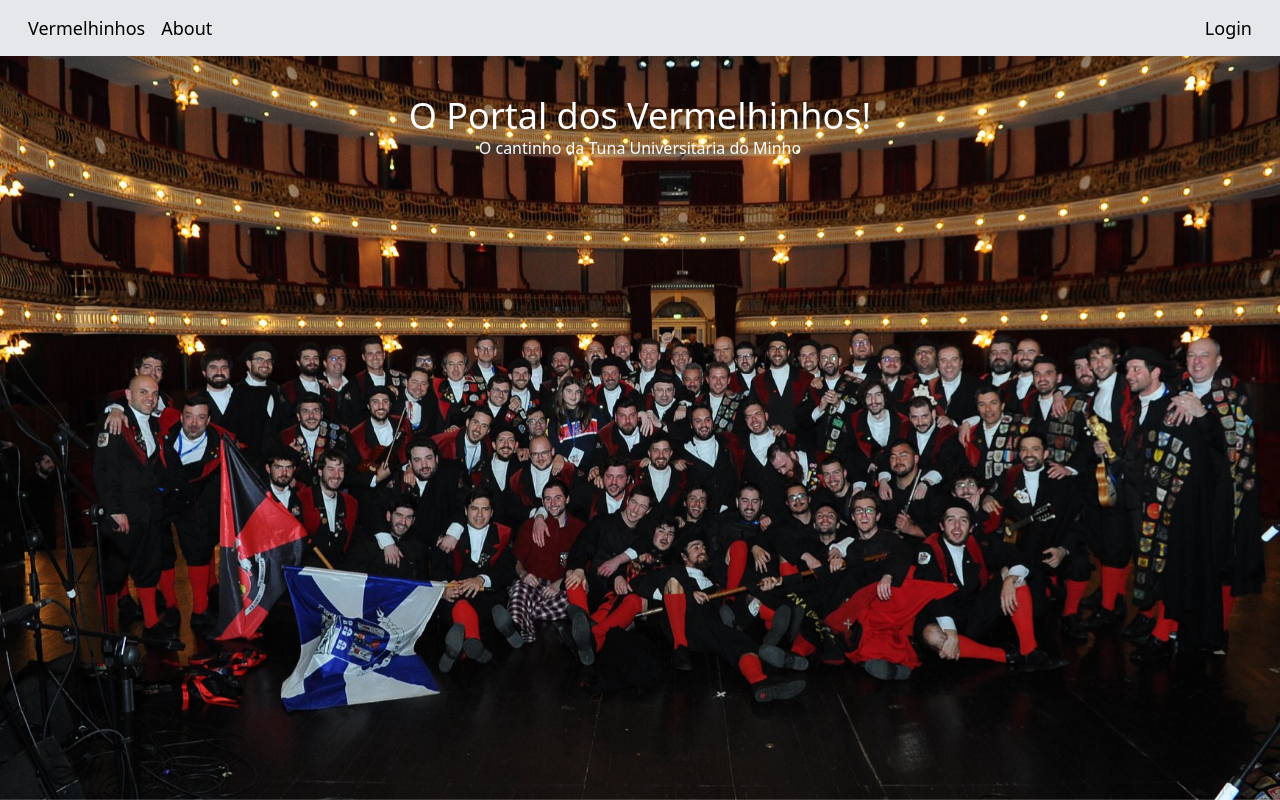
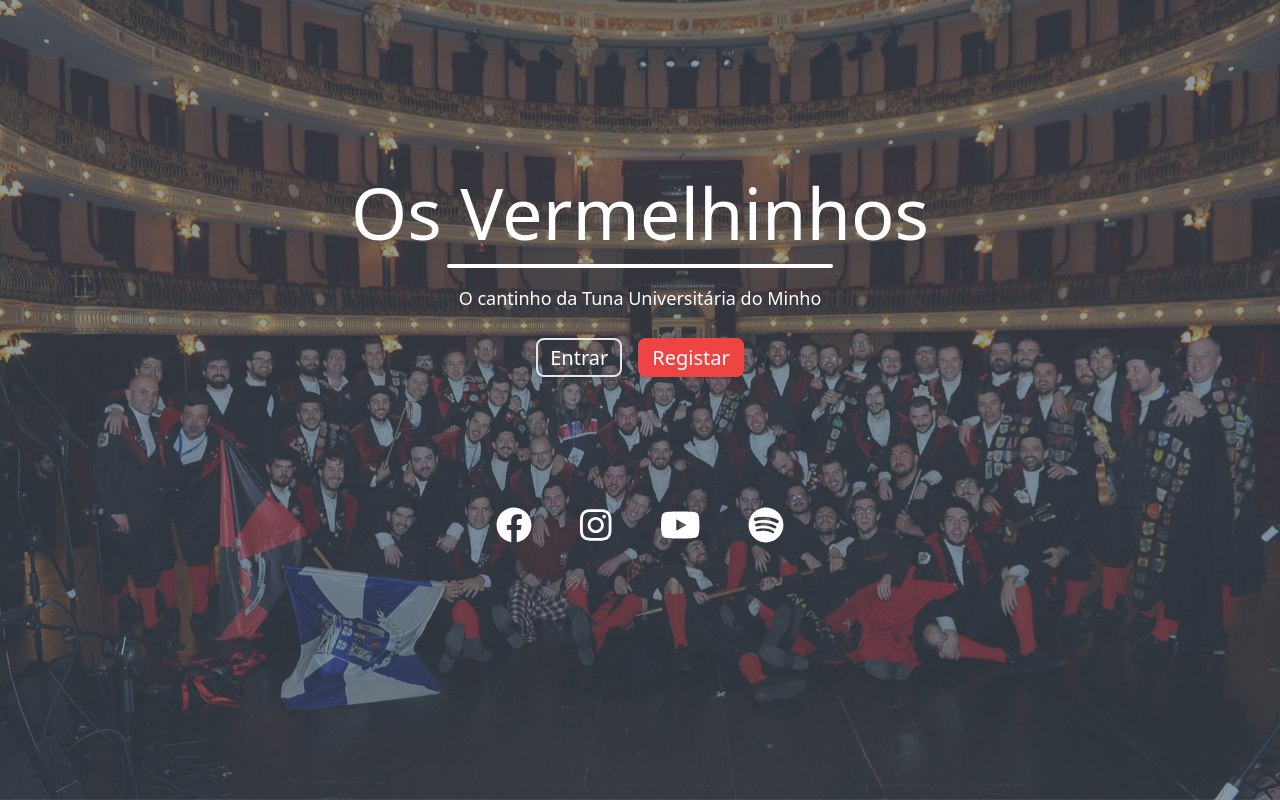
Before and after one commit to Guiguerreiro39/tum-portal, a Vue app in the folder client/: page / in a window 1280 px wide. Built offline with nearby package versions, Linux system fonts and the light colour scheme; no server answers.

Commit message:
Home page and login frontend

```diff
--- a/client/package.json
+++ b/client/package.json
@@ -9,6 +9,11 @@
     "test:unit": "vue-cli-service test:unit"
   },
   "dependencies": {
+    "@fortawesome/fontawesome-svg-core": "^1.2.32",
+    "@fortawesome/free-brands-svg-icons": "^5.15.1",
+    "@fortawesome/free-regular-svg-icons": "^5.15.1",
+    "@fortawesome/free-solid-svg-icons": "^5.15.1",
+    "@fortawesome/vue-fontawesome": "^2.0.2",
     "axios": "^0.21.0",
     "core-js": "^2.6.5",
     "es6-promise": "^4.2.8",
--- a/client/src/App.vue
+++ b/client/src/App.vue
@@ -1,7 +1,9 @@
 <template>
-    <div id="app">
-        <Navbar />
-        <router-view />
+    <div id="app" :class="{ landing: !isLoggedIn }">
+        <div :class="{ overlay: !isLoggedIn }">
+            <Navbar v-if="isLoggedIn" />
+            <router-view />
+        </div>
     </div>
 </template>
 
@@ -13,6 +15,12 @@ import "es6-promise/auto";
 export default {
     components: {
         Navbar,
+    },
+    computed: {
+        isLoggedIn: function() {
+            const user = this.$store.getters.getUser;
+            return user.username.length > 0;
+        },
     },
     created() {
         this.$http({
@@ -33,6 +41,12 @@ export default {
 
 <style scoped lang="postcss">
 #app {
-    @apply pt-14 h-full w-full;
+    @apply h-full w-full;
+}
+.landing {
+    @apply bg-center bg-cover bg-fixed bg-landing h-full w-full;
+}
+.overlay {
+    @apply bg-gray-600 bg-opacity-60 h-full w-full;
 }
 </style>
--- a/client/src/components/Navbar.vue
+++ b/client/src/components/Navbar.vue
@@ -5,13 +5,8 @@
             <router-link to="/about" class="nav-link">About</router-link>
         </div>
         <div class="nav-right">
-            <router-link to="/login" v-if="!isLoggedIn" class="nav-link"
-                >Login</router-link
-            >
-            <p v-if="isLoggedIn">Hello {{ username }}</p>
-            <router-link to="/logout" v-if="isLoggedIn" class="nav-link"
-                >Logout</router-link
-            >
+            <p>Hello {{ username }}</p>
+            <span @click="logout" class="nav-link">Logout</span>
         </div>
     </div>
 </template>
@@ -20,13 +15,28 @@
 import "es6-promise/auto";
 export default {
     computed: {
-        isLoggedIn: function() {
-            const user = this.$store.getters.getUser;
-            return user.username.length > 0;
-        },
         username: function() {
             const user = this.$store.getters.getUser;
             return user.username;
+        },
+    },
+    methods: {
+        logout() {
+            this.$http({
+                method: "get",
+                url: `${process.env.VUE_APP_API}/logout`,
+                withCredentials: true,
+            })
+                .then((res) => {
+                    this.$store.commit("setUser", {
+                        username: "",
+                        fullName: "",
+                    });
+                    router.push({ name: "home" });
+                })
+                .catch((err) => {
+                    router.push({ name: "home" });
+                });
         },
     },
 };
@@ -34,10 +44,10 @@ export default {
 
 <style scoped lang="postcss">
 .nav {
-    @apply fixed top-0 w-full h-14 flex justify-between items-center px-5 text-black font-medium bg-gray-200 text-lg;
+    @apply fixed top-0 w-full h-14 flex justify-between items-center px-5 text-white font-medium text-lg border-b rounded-b-lg;
 }
 .nav-link {
-    @apply mx-2;
+    @apply mx-2 cursor-pointer;
 }
 .nav-right {
     @apply flex;
--- a/client/src/main.js
+++ b/client/src/main.js
@@ -3,11 +3,25 @@ import Vue from "vue";
 import router from "./router";
 import { store } from "./store.js";
 import "./registerServiceWorker";
+import axios from "axios";
+import { FontAwesomeIcon } from "@fortawesome/vue-fontawesome";
+import { library } from "@fortawesome/fontawesome-svg-core";
+import {
+    faFacebook,
+    faYoutube,
+    faInstagram,
+    faSpotify,
+} from "@fortawesome/free-brands-svg-icons";
 
 import "./styles/tailwind.css";
 import "./styles/global.css";
 
-import axios from "axios";
+library.add(faFacebook);
+library.add(faInstagram);
+library.add(faYoutube);
+library.add(faSpotify);
+
+Vue.component("font-awesome-icon", FontAwesomeIcon);
 
 Vue.prototype.$http = axios;
 
--- a/client/src/views/Home.vue
+++ b/client/src/views/Home.vue
@@ -1,12 +1,36 @@
 <template>
     <div class="home">
-        <h1 class="title">O Portal dos Vermelhinhos!</h1>
-        <h2>O cantinho da Tuna Universitária do Minho</h2>
+        <div class="text">
+            <h1 class="title">Os Vermelhinhos</h1>
+            <div class="line"></div>
+            <h2 class="description">
+                O cantinho da Tuna Universitária do Minho
+            </h2>
+            <div class="mt-8">
+                <router-link
+                    to="/login"
+                    class="btn border hover:border-red-500 hover:text-red-500"
+                    >Entrar</router-link
+                >
+                <router-link
+                    to="/"
+                    class="btn fill hover:bg-red-600 hover:border-red-600"
+                    >Registar</router-link
+                >
+            </div>
+        </div>
+        <div class="social">
+            <font-awesome-icon :icon="['fab', 'facebook']" class="icon" />
+            <font-awesome-icon :icon="['fab', 'instagram']" class="icon" />
+            <font-awesome-icon :icon="['fab', 'youtube']" class="icon" />
+            <font-awesome-icon :icon="['fab', 'spotify']" class="icon" />
+        </div>
     </div>
 </template>
 
 <script>
 import "es6-promise/auto";
+
 export default {
     name: "home",
 };
@@ -14,9 +38,33 @@ export default {
 
 <style lang="postcss" scoped>
 .home {
-    @apply flex flex-col items-center pt-10 bg-center bg-cover bg-fixed bg-landing h-full w-full text-white;
+    @apply h-full w-full text-white flex flex-col justify-between items-center pb-64 pt-44;
 }
 .title {
-    @apply text-4xl;
+    @apply text-7xl font-medium;
+}
+.description {
+    @apply text-lg;
+}
+.text {
+    @apply flex flex-col items-center justify-center;
+}
+.btn {
+    @apply px-3 py-1 rounded-lg text-xl mx-2 shadow font-medium;
+}
+.border {
+    @apply border-2;
+}
+.fill {
+    @apply bg-red-500 border-2 border-red-500;
+}
+.line {
+    @apply bg-white h-1 w-2/3 my-4 rounded-full;
+}
+.icon {
+    @apply text-4xl mx-6 cursor-pointer;
+}
+.icon:hover {
+    @apply text-red-500;
 }
 </style>
--- a/client/src/views/Login.vue
+++ b/client/src/views/Login.vue
@@ -1,19 +1,29 @@
 <template>
     <div class="login">
-        <form @submit.prevent="login">
+        <form
+            @submit.prevent="login"
+            class="flex flex-col items-center justify-center bg-white w-1/3 h-1/4 rounded-lg bg-opacity-50"
+        >
             <input
                 type="text"
                 placeholder="Username"
                 autocomplete="username"
                 v-model="username"
+                class="input"
             />
             <input
                 type="password"
                 placeholder="Password"
                 autocomplete="current-password"
                 v-model="password"
+                class="input"
             />
-            <button type="submit">Login</button>
+            <button
+                type="submit"
+                class="bg-red-500 rounded-lg text-white py-1 px-3 text-xl font-medium mt-2 hover:bg-red-600"
+            >
+                Login
+            </button>
         </form>
     </div>
 </template>
@@ -49,4 +59,14 @@ export default {
 };
 </script>
 
-<style></style>
+<style scoped lang="postcss">
+.login {
+    @apply w-full h-full flex flex-col items-center justify-center;
+}
+.input {
+    @apply w-4/5 my-2 py-2 px-2 rounded-lg outline-none;
+}
+.input:focus {
+    @apply shadow-outline;
+}
+</style>
--- a/client/tailwind.config.js
+++ b/client/tailwind.config.js
@@ -6,6 +6,9 @@ module.exports = {
             backgroundImage: (theme) => ({
                 landing: "url('/img/landing.jpg')",
             }),
+            boxShadow: (theme) => ({
+                outline: "0 0 0 2px rgba(245, 101, 101, 0.75)",
+            }),
         },
     },
     variants: {},
```
Also changed, not shown: 1 other file (tests, documents, lock files or other folders).
